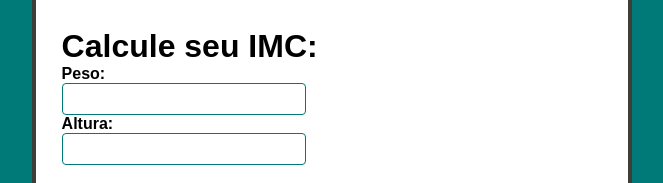
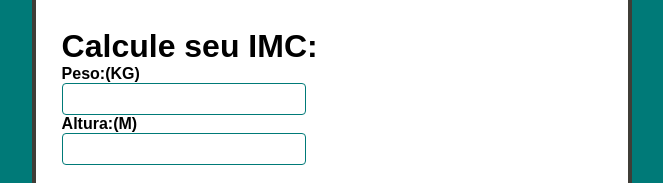
Before and after one commit to GuilhermeTN/CalculadorIMC, a plain HTML site: page index.html in a window 1280 px wide. Shown: the part 268-451 px from the top of the page, without its empty margins (308-971 px from the left). Drawn offline with Linux system fonts and the light colour scheme.

Commit message:
Kilo e Metro

```diff
--- a/index.html
+++ b/index.html
@@ -39,9 +39,9 @@
                     <h1>Calcule seu IMC:</h1>
                     <p class="num"></p>
                 </div>
-                <p>Peso:</p>
+                <p>Peso:(KG)</p>
                 <input type="number" class="peso" step="0.1">
-                <p>Altura:</p>
+                <p>Altura:(M)</p>
                 <input type="number" class="altura" step="0.01"><br>
                 <button>Calcular</button>
             </form>
```
